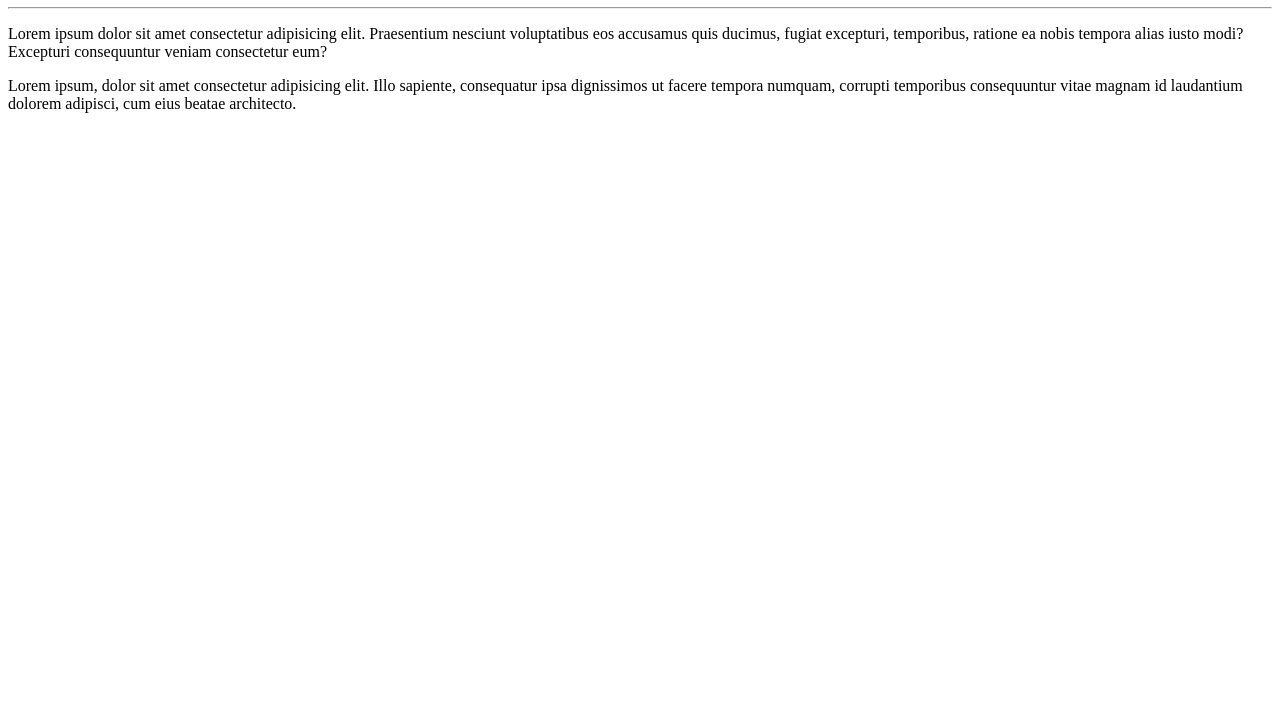
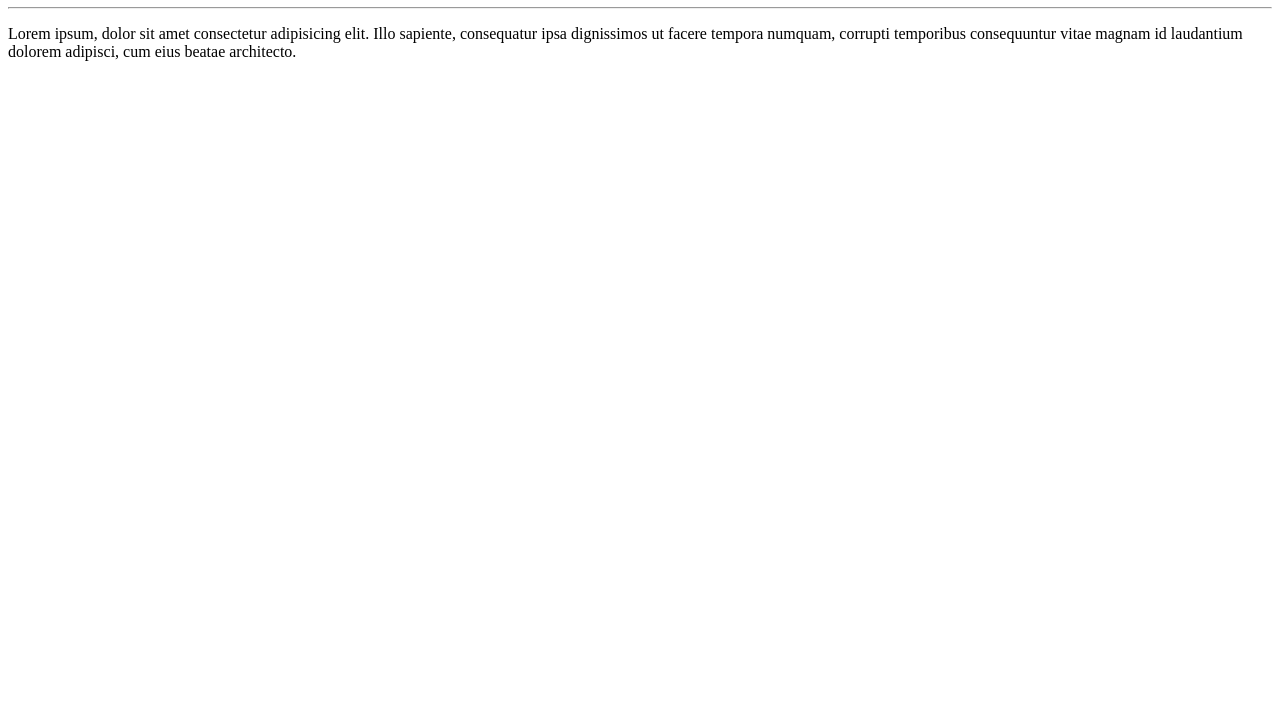
Before and after one commit to viniciusaprazeres/ola-mundo-cursoemvideo, a plain HTML site: page site-exemplo/index.html in a window 1280 px wide. Shown: the part 73-800 px from the top of the page. Drawn offline with Linux system fonts and the light colour scheme.

Commit message:
Exclusão do primeiro parágrafo

```diff
--- a/site-exemplo/index.html
+++ b/site-exemplo/index.html
@@ -9,7 +9,6 @@
 <body>
     <h1>Olá, mundo!</h1>
     <hr>
-    <p>Lorem ipsum dolor sit amet consectetur adipisicing elit. Praesentium nesciunt voluptatibus eos accusamus quis ducimus, fugiat excepturi, temporibus, ratione ea nobis tempora alias iusto modi? Excepturi consequuntur veniam consectetur eum?</p>
     <p>Lorem ipsum, dolor sit amet consectetur adipisicing elit. Illo sapiente, consequatur ipsa dignissimos ut facere tempora numquam, corrupti temporibus consequuntur vitae magnam id laudantium dolorem adipisci, cum eius beatae architecto.</p>
 </body>
 </html>
```
